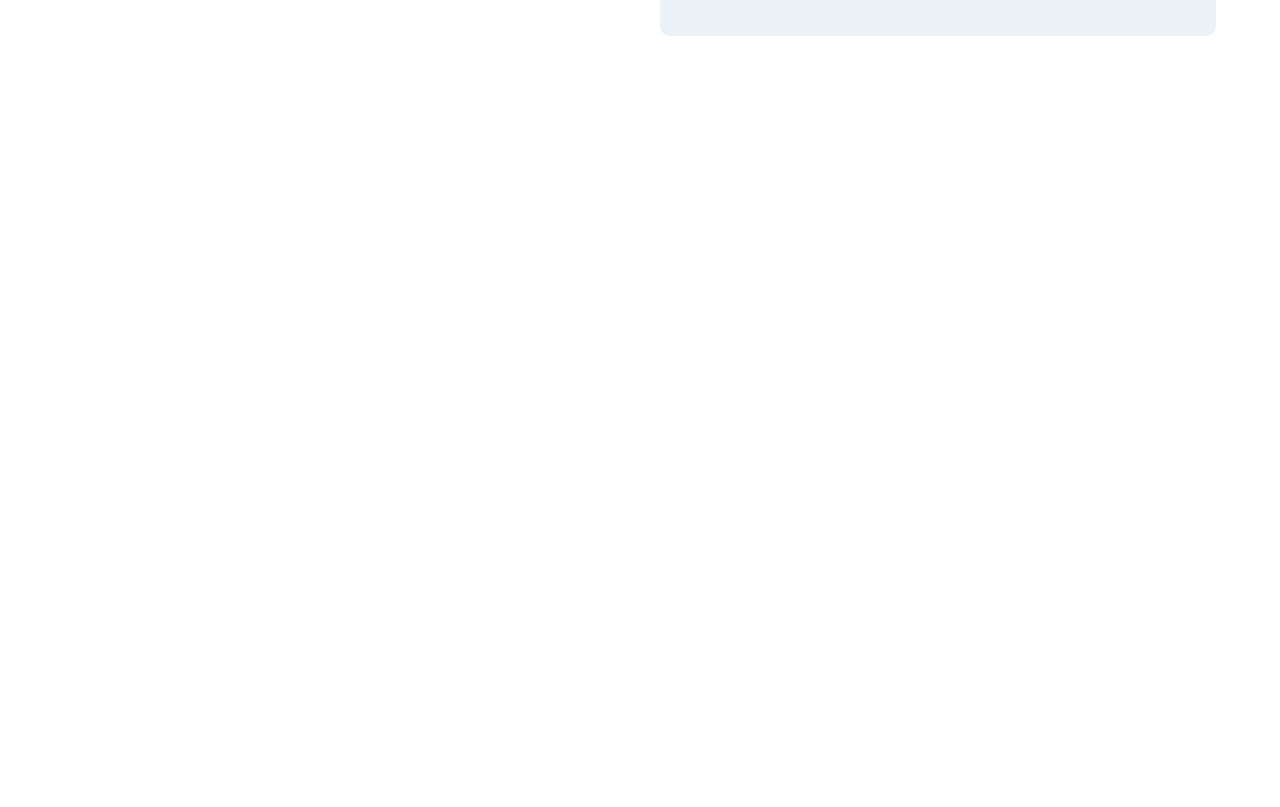
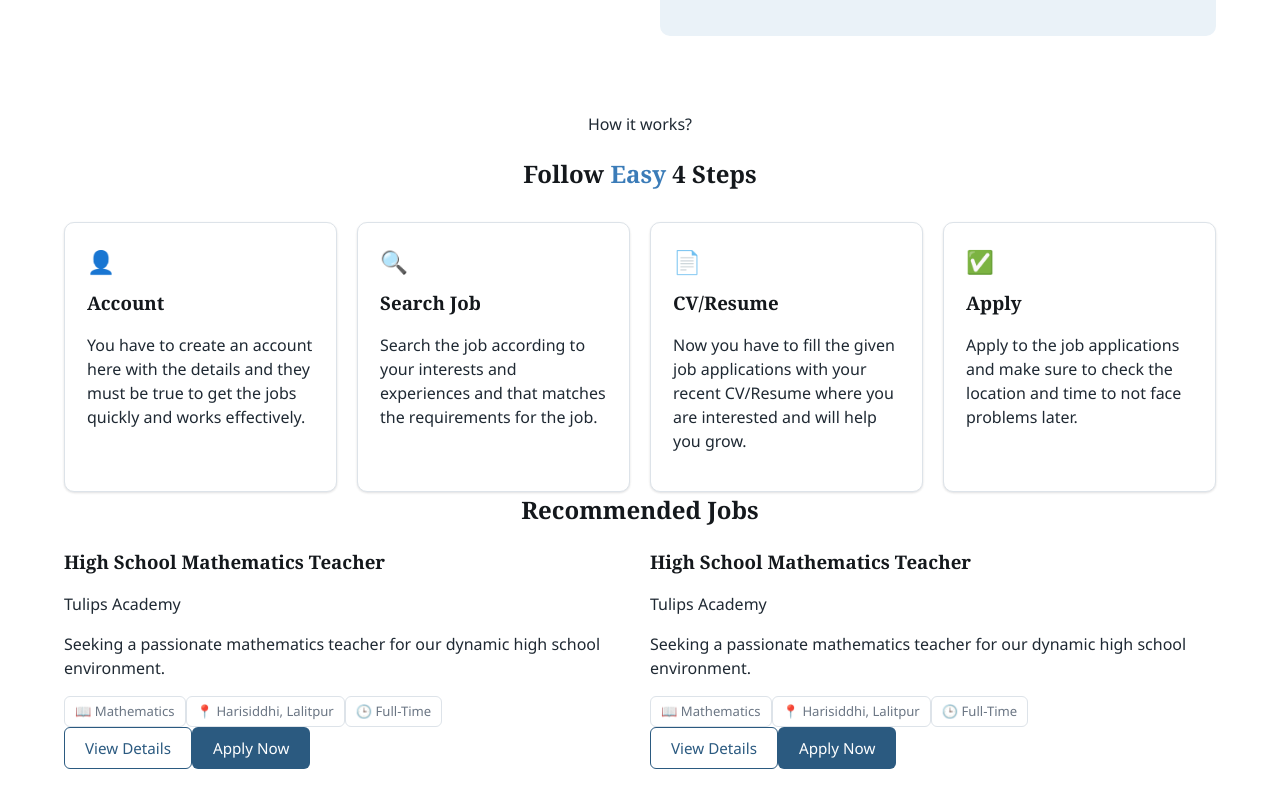
Before and after one commit to LaskaMaharjan/Hirynn-Website, a React (Vite) app: page / in a window 1280 px wide. Shown: the part 393-1200 px from the top of the page. Before the commit the page ends 800 px from the top, so only its background shows below. Built offline with nearby package versions, Linux system fonts and the light colour scheme.

Commit message:
Added How it works section

```diff
--- a/src/App.jsx
+++ b/src/App.jsx
@@ -6,6 +6,7 @@ export default function App() {
     <>
       <Navbar />
       <Home />
+
     </>
   );
 }
--- a/src/Components/Home.jsx
+++ b/src/Components/Home.jsx
@@ -1,4 +1,26 @@
 import { Link } from "react-router-dom";
+import JobCard from "./JobCard.jsx";
+
+const jobs = [
+  {
+    id: 1,
+    title: "High School Mathematics Teacher",
+    institution: "Tulips Academy",
+    blurb: "Seeking a passionate mathematics teacher for our dynamic high school environment.",
+    subject: "Mathematics",
+    location: "Harisiddhi, Lalitpur",
+    type: "Full-Time",
+  },
+  {
+    id: 2,
+    title: "High School Mathematics Teacher",
+    institution: "Tulips Academy",
+    blurb: "Seeking a passionate mathematics teacher for our dynamic high school environment.",
+    subject: "Mathematics",
+    location: "Harisiddhi, Lalitpur",
+    type: "Full-Time",
+  },
+];
 
 export default function Home() {
   return (
@@ -17,6 +39,43 @@ export default function Home() {
         </div>
         <div className="hero-art">🧑‍🏫</div>
       </section>
+
+      <section className="container">
+        <p className="text-center text-muted">How it works?</p>
+        <h2 className="text-center">Follow <span className="accent">Easy</span> 4 Steps</h2>
+
+        <div className="steps-grid">
+          <div className="step-card">
+            <div className="step-icon">👤</div>
+            <h3>Account</h3>
+            <p className="text-muted">You have to create an account here with the details and they must be true to get the jobs quickly and works effectively.</p>
+          </div>
+          <div className="step-card">
+            <div className="step-icon">🔍</div>
+            <h3>Search Job</h3>
+            <p className="text-muted">Search the job according to your interests and experiences and that matches the requirements for the job.</p>
+          </div>
+          <div className="step-card">
+            <div className="step-icon">📄</div>
+            <h3>CV/Resume</h3>
+            <p className="text-muted">Now you have to fill the given job applications with your recent CV/Resume where you are interested and will help you grow.</p>
+          </div>
+          <div className="step-card">
+            <div className="step-icon">✅</div>
+            <h3>Apply</h3>
+            <p className="text-muted">Apply to the job applications and make sure to check the location and time to not face problems later.</p>
+          </div>
+        </div>
+      </section>
+
+      <section className="container">
+        <h2 className="text-center">Recommended Jobs</h2>
+        <div className="jobs-grid">
+          {jobs.map((job) => (
+            <JobCard key={job.id} job={job} />
+          ))}
+        </div>
+      </section>
     </div>
   );
 }
--- a/src/styles.css
+++ b/src/styles.css
@@ -122,18 +122,40 @@ button { cursor: pointer; font-family: inherit; }
   color: var(--color-text-muted);
 }
 
-/* ===== Job Card ===== */
-.job-card {
+.text-center { text-align: center; margin-bottom: 20px; }
+
+.jobs-grid {
+  display: grid;
+  grid-template-columns: repeat(2, 1fr);
+  gap: 20px;
+  margin-top: 10px;
+}
+
+@media (max-width: 800px) {
+  .jobs-grid { grid-template-columns: 1fr; }
+}
+.accent { color: var(--color-blue); }
+
+.steps-grid {
+  display: grid;
+  grid-template-columns: repeat(4, 1fr);
+  gap: 20px;
+  margin-top: 30px;
+}
+
+.step-card {
   background: #fff;
   border: 1px solid var(--color-border);
   border-radius: var(--radius-md);
   box-shadow: var(--shadow-card);
   padding: 22px;
-  display: flex;
-  flex-direction: column;
-  gap: 10px;
 }
-.job-card-institution { color: var(--color-blue); font-weight: 600; }
-.job-card-blurb { color: var(--color-text-muted); font-size: 0.92rem; }
-.job-card-tags { display: flex; flex-wrap: wrap; gap: 8px; }
-.job-card-actions { display: flex; gap: 10px; margin-top: 6px; }
+
+.step-icon {
+  font-size: 1.4rem;
+  margin-bottom: 10px;
+}
+
+@media (max-width: 900px) {
+  .steps-grid { grid-template-columns: repeat(2, 1fr); }
+}
```
Also changed, not shown: src/Components/JobCard.jsx (renamed from src/JobCard.jsx).
